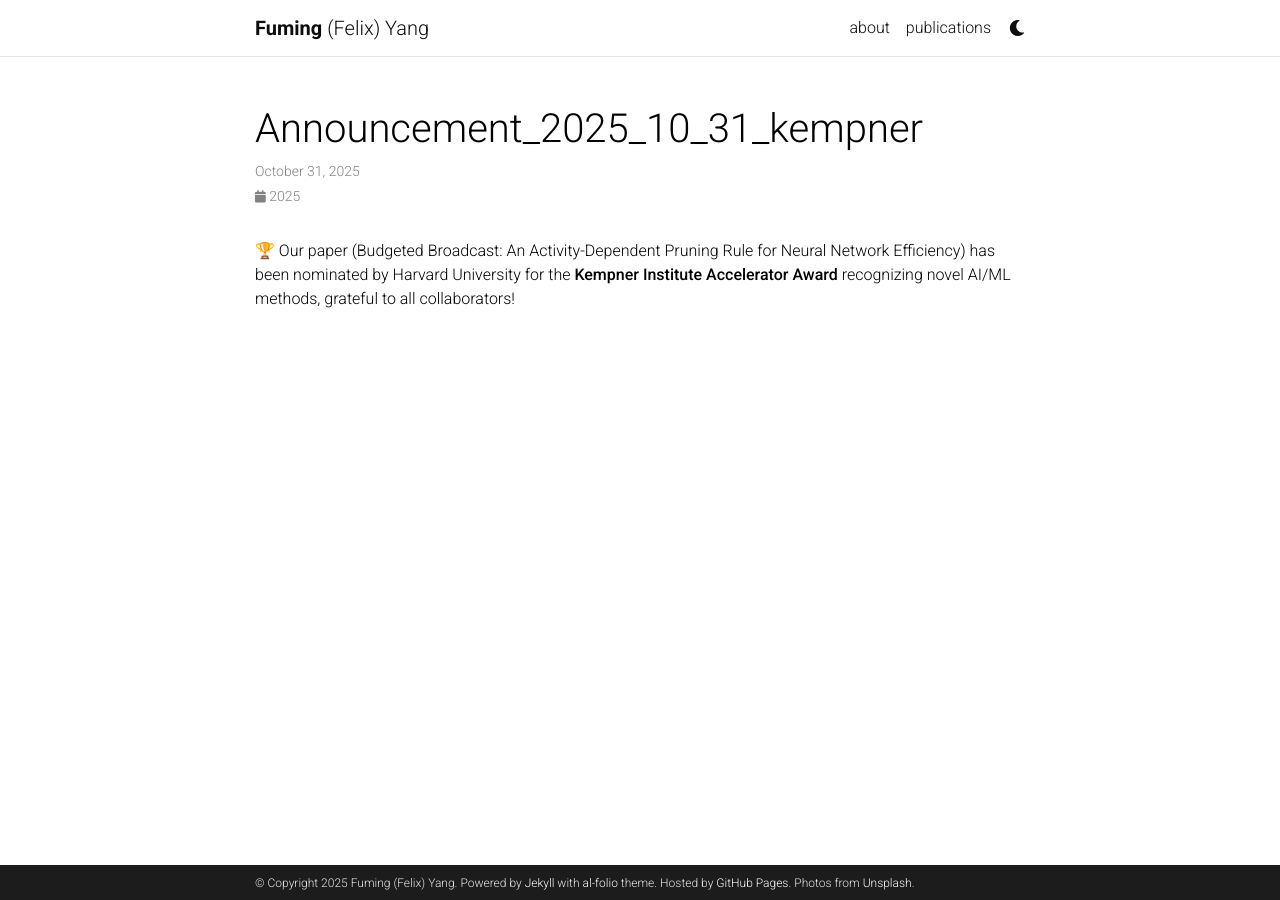
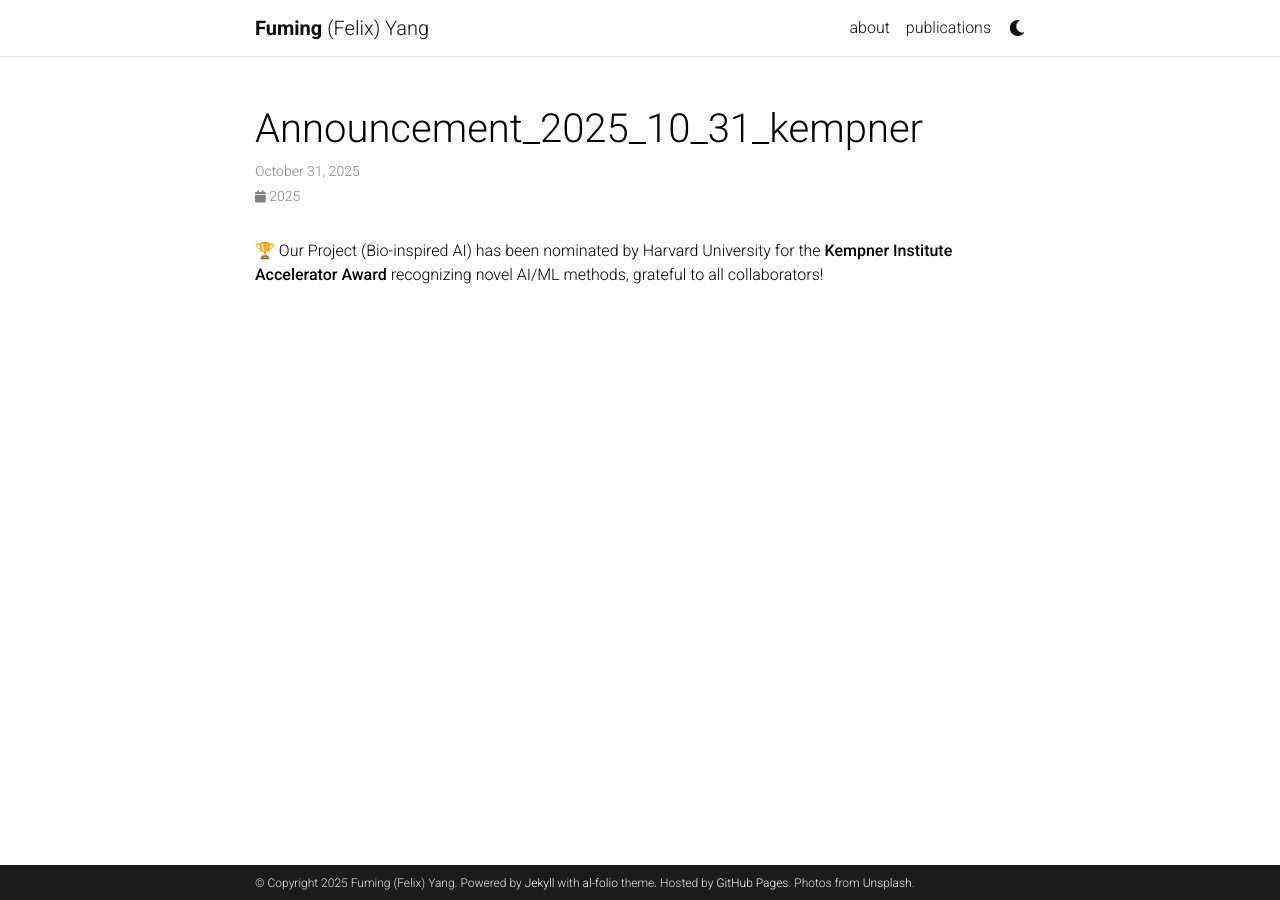
Before and after one commit to FumingYang-Felix/FumingYang-Felix.github.io, a Jekyll site: the page built from _news/announcement_2025_10_31_kempner.md, in a window 1280 px wide. Built offline with Jekyll 4.4.1, drawn with Linux system fonts in a browser that asks for light colours; comment, search, counter and statistics services are not loaded; a style sheet for code colours, icons or effects is not loaded.

Commit message:
Update announcement for Kempner Institute nomination

```diff
--- a/_news/announcement_2025_10_31_kempner.md
+++ b/_news/announcement_2025_10_31_kempner.md
@@ -5,4 +5,4 @@
 related_posts: false
 ---
 
-🏆 Our paper (Budgeted Broadcast: An Activity-Dependent Pruning Rule for Neural Network Efficiency) has been nominated by Harvard University for the **Kempner Institute Accelerator Award** recognizing novel AI/ML methods, grateful to all collaborators!
+🏆 Our Project (Bio-inspired AI) has been nominated by Harvard University for the **Kempner Institute Accelerator Award** recognizing novel AI/ML methods, grateful to all collaborators!
```
